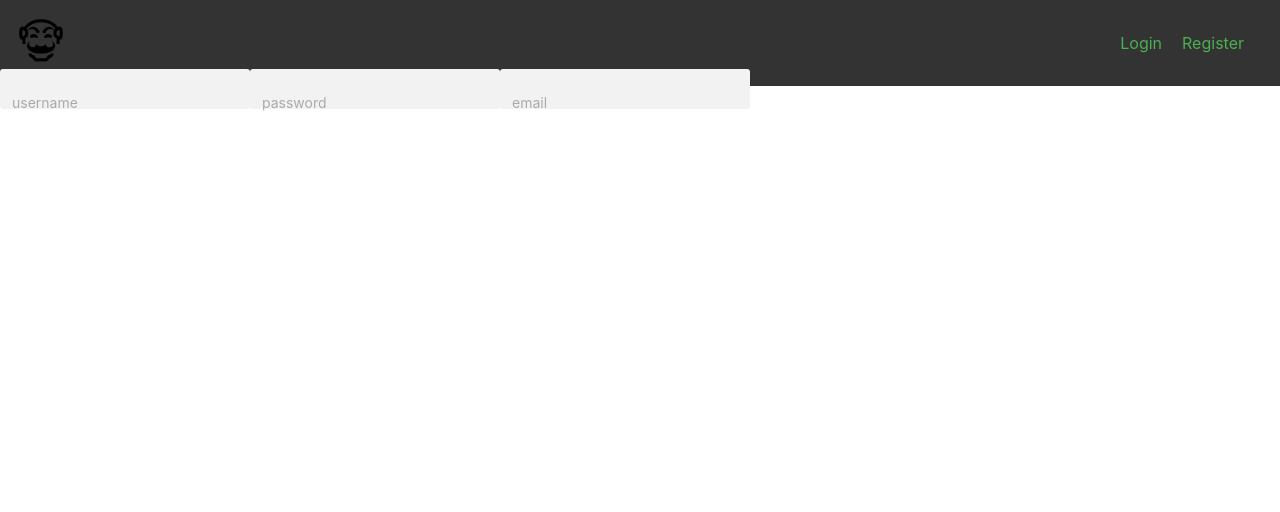
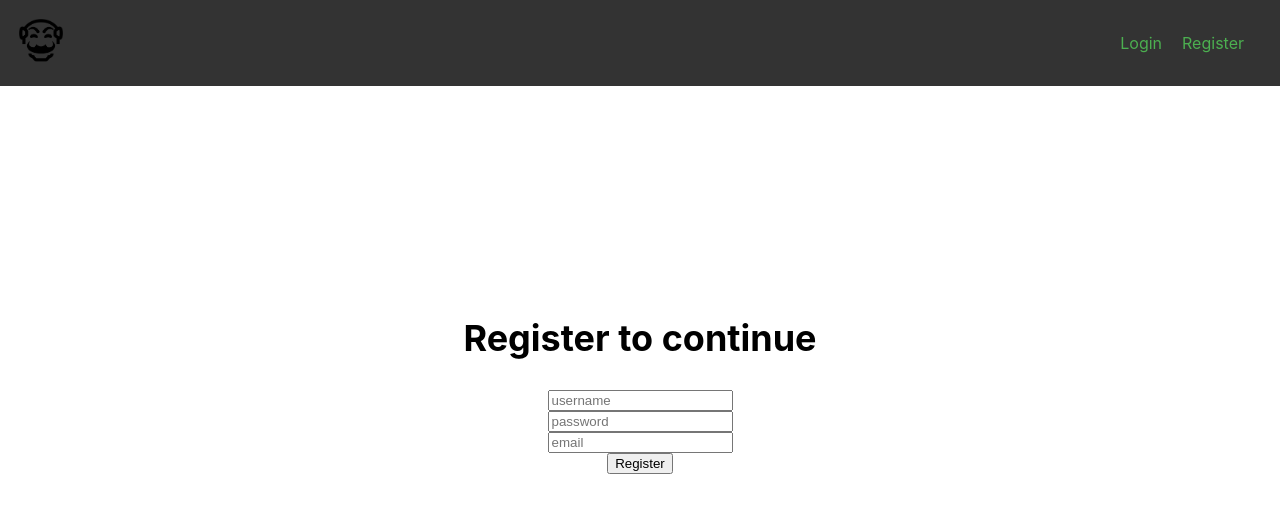
Before and after one commit to lopezatn/to-do-app, a React (Create React App) app: page /Register in a window 1280 px wide. Shown: the top 512 px of the page. Built offline with nearby package versions, Linux system fonts and the light colour scheme; the HTML template or start-up script is replaced by a standard one.

Commit message:
coding Register form component with useForm hook

```diff
--- a/package.json
+++ b/package.json
@@ -14,6 +14,7 @@
     "@types/react-dom": "^18.2.19",
     "react": "^18.2.0",
     "react-dom": "^18.2.0",
+    "react-hook-form": "^7.50.1",
     "react-icons": "^5.0.1",
     "react-redux": "^9.1.0",
     "react-responsive": "^9.0.2",
--- a/src/App.tsx
+++ b/src/App.tsx
@@ -2,7 +2,7 @@ import { BrowserRouter as Router, Route, Routes } from "react-router-dom";
 import "./App.css";
 import Login from "./Login/Login";
 import Navbar from "./Navbar/Navbar";
-import RegistrationForm from "./Example/RegistrationForm/RegistrationForm";
+import Register from "./RegistrationForm/Register";
 import { useSelector } from "react-redux";
 import { RootState } from "./redux/rootReducer";
 import ProtectedRoute from "./ProtectedRoute/ProtectedRoute";
@@ -18,7 +18,7 @@ function App() {
       <Navbar />
       <Routes>
         <Route path="/Login" element={<Login />} />
-        <Route path="/Register" element={<RegistrationForm />} />
+        <Route path="/Register" element={<Register />} />
         <Route
           path="/Logout"
           element={
--- a/src/Example/RegistrationForm/RegistrationForm.tsx
+++ /dev/null
@@ -1,49 +0,0 @@
-import { useState } from "react";
-import InputField from "../../InputField/InputField";
-import "./RegistrationForm.css";
-
-const RegistrationForm = () => {
-  const [username, setUsername] = useState("");
-  const [password, setPassword] = useState("");
-  const [email, setEmail] = useState("");
-
-  const handleUsername = (value: string) => {
-    setUsername(value);
-    console.log(username);
-  };
-
-  const handlePassword = (value: string) => {
-    setPassword(value);
-    console.log(password);
-  };
-
-  const handleEmail = (value: string) => {
-    setEmail(value);
-    console.log(email);
-  };
-
-  return (
-    <>
-      <h2>Register to continue</h2>
-      <InputField
-        id="username"
-        placeholder="username"
-        onChange={handleUsername}
-      />
-      <InputField
-        id="password"
-        type="password"
-        placeholder="password"
-        onChange={handlePassword}
-      />
-      <InputField
-        id="email"
-        type="email"
-        placeholder="email"
-        onChange={handleEmail}
-      />
-    </>
-  );
-};
-
-export default RegistrationForm;
--- a/src/Login/Login.tsx
+++ b/src/Login/Login.tsx
@@ -1,7 +1,7 @@
 import { useState } from "react";
 import InputField from "../InputField/InputField";
 import "./login.css";
-import Button from "../Example/Button/Button";
+import Button from "../Button/Button";
 import Footer from "../Footer/Footer";
 import RegisterLink from "../RegisterLink/RegisterLink";
 import logo from "../images/logo.png";
--- a/src/RegisterLink/RegisterLink.tsx
+++ b/src/RegisterLink/RegisterLink.tsx
@@ -6,7 +6,7 @@ const RegisterLink = () => {
     <>
       <div className="registerContainer">
         <h3>I don't have an account</h3>
-        <Link to="/RegistrationForm">Register Account</Link>
+        <Link to="/Register">Register Account</Link>
       </div>
     </>
   );
--- /dev/null
+++ b/src/RegistrationForm/Register.tsx
@@ -0,0 +1,31 @@
+import { SubmitHandler, useForm } from "react-hook-form";
+import "./register.css";
+
+type FormFields = {
+  username: string;
+  password: string;
+  email: string;
+};
+
+const Register = () => {
+  const { register, handleSubmit } = useForm<FormFields>();
+
+  const onSubmit: SubmitHandler<FormFields> = (data) => {
+    console.log(data);
+  };
+
+  return (
+    <form className="mainContainer" onSubmit={handleSubmit(onSubmit)}>
+      <div className="titleContainer">
+        <h2>Register to continue</h2>
+      </div>
+
+      <input {...register("username")} type="text" placeholder="username" />
+      <input {...register("password")} type="password" placeholder="password" />
+      <input {...register("email")} type="email" placeholder="email" />
+      <button type="submit">Register</button>
+    </form>
+  );
+};
+
+export default Register;
```
Also changed, not shown: src/Button/Button.tsx (renamed from src/Example/Button/Button.tsx), src/Button/button.css (renamed from src/Example/Button/button.css), src/RegistrationForm/register.css (added), 1 other file (tests, documents, lock files or other folders).
